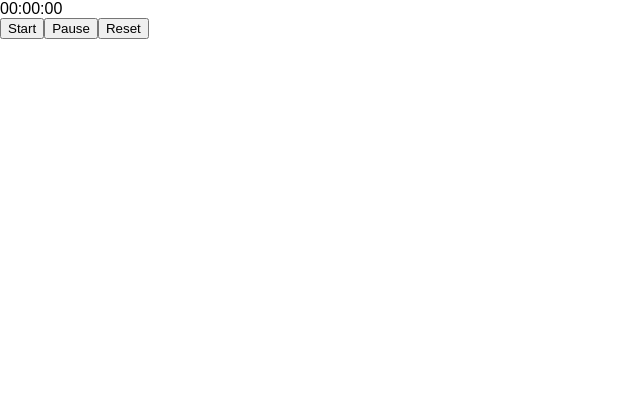
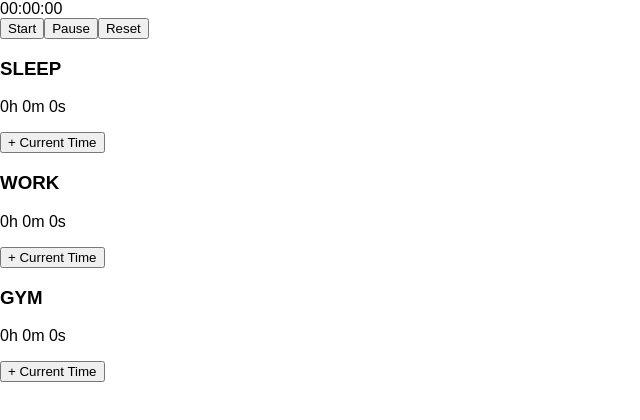
Before and after one commit to Mxke-N/react-day-tracker, a React (Vite) app: page / in a window 1280 px wide. Shown: the top 420 px of the page, without its empty margins (0-640 px from the left). Built offline with nearby package versions, Linux system fonts and the light colour scheme.

Commit message:
add dummy list of activities

```diff
--- a/src/App.jsx
+++ b/src/App.jsx
@@ -1,9 +1,11 @@
 import Stopwatch from "./components/Stopwatch/Stopwatch"
+import ActivityList from "./components/ActivityList/ActivityList"
 
 function App() {
   return (
     <>
       <Stopwatch />
+      <ActivityList />
     </>
   )
 }
--- /dev/null
+++ b/src/components/ActivityList/ActivityList.jsx
@@ -0,0 +1,47 @@
+import React, { useState } from "react";
+
+const DUMMY_ACTIVITIES = [
+    {
+        id: 1,
+        name: "SLEEP",
+        totalTime: 0,
+    },
+    {
+        id: 2,
+        name: "WORK",
+        totalTime: 0,
+    },
+    {
+        id: 3,
+        name: "GYM",
+        totalTime: 0,
+    },
+];
+
+function ActivityList() {
+    const [activities, setActivities] = useState(DUMMY_ACTIVITIES);
+
+    function formatActivityTime(activity) {
+        const hours = Math.floor(activity.totalTime / (1000 * 60 * 60));
+        const minutes = Math.floor((activity.totalTime % (1000 * 60 * 60)) / (1000 * 60));
+        const seconds = Math.floor((activity.totalTime % (1000 * 60)) / 1000);
+
+        const formattedTime = `${hours}h ${minutes}m ${seconds}s`;
+
+        return formattedTime;
+    }
+
+    return (
+        <div className="activity-list">
+            {activities.map((activity) => (
+                <div key={activity.id} className="activity-item">
+                    <h3>{activity.name}</h3>
+                    <p>{formatActivityTime(activity)}</p>
+                    <button>+ Current Time</button>
+                </div>
+            ))}
+        </div>
+    );
+}
+
+export default ActivityList;
```
